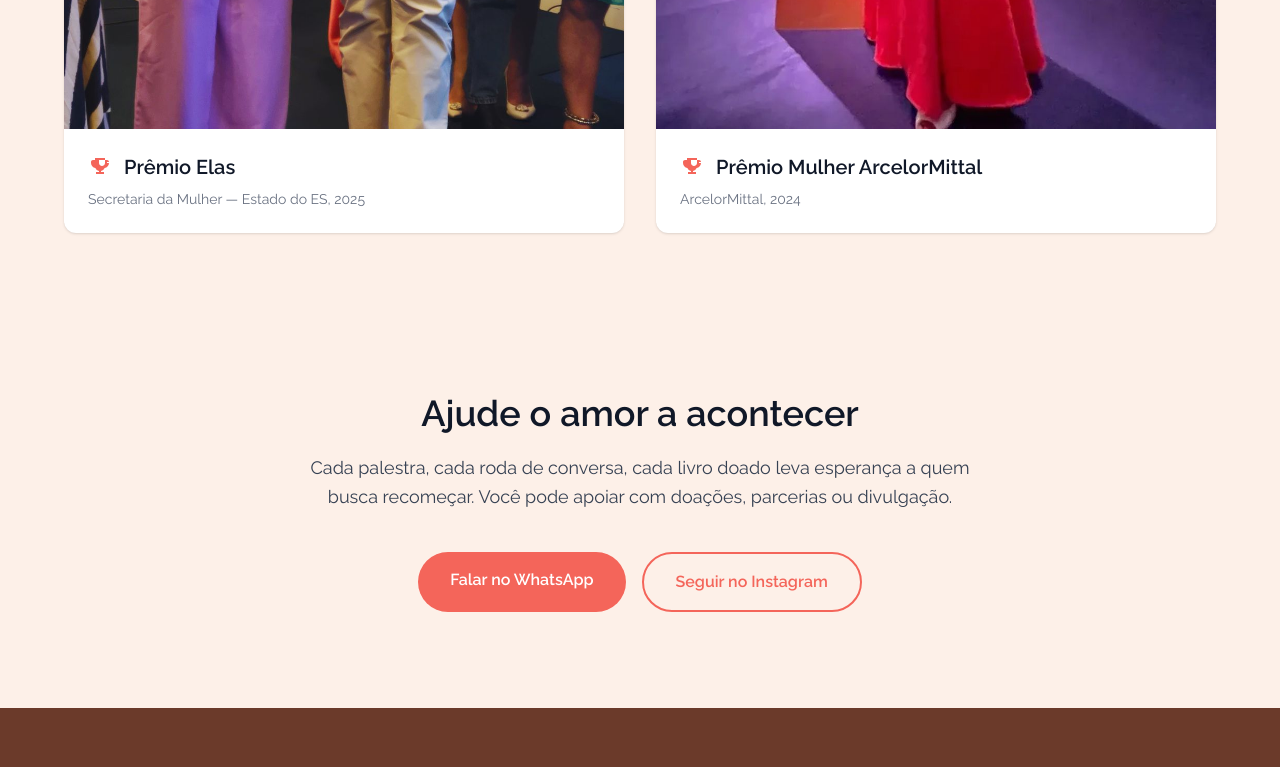
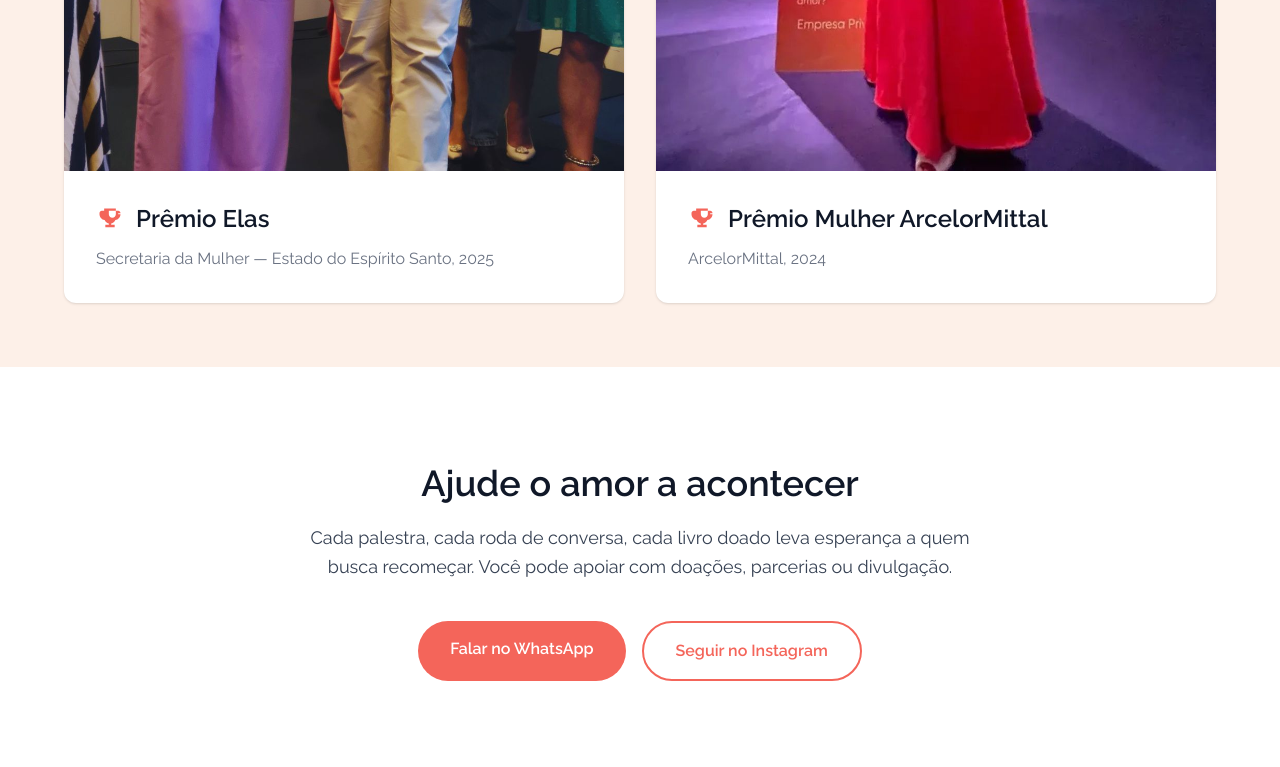
Before and after one commit to paullaflores/paulla-flores, a Next.js app: page /projetos-sociais in a window 1280 px wide. Shown: the part 3080-3847 px from the top of the page. Built offline with nearby package versions, Linux system fonts and the light colour scheme.

Commit message:
Ajustes visuais premiacoes e fundo secao ajude

```diff
--- a/src/app/projetos-sociais/page.tsx
+++ b/src/app/projetos-sociais/page.tsx
@@ -160,7 +160,7 @@ export default function ProjetosSociaisPage() {
             <h2 className="text-3xl font-semibold text-gray-900 text-center mb-4">
               Premiações
             </h2>
-            <p className="text-gray-500 text-lg italic text-center max-w-2xl mx-auto mb-12">
+            <p className="text-[#6B3A2A] text-xl text-center max-w-2xl mx-auto mb-12 leading-relaxed">
               &ldquo;Quando o amor-próprio encontra propósito, a transformação acontece. Um projeto premiado duas vezes por fortalecer mulheres e comunidades.&rdquo;
             </p>
             <div className="grid grid-cols-1 md:grid-cols-2 gap-8">
@@ -174,14 +174,14 @@ export default function ProjetosSociaisPage() {
                     className="w-full h-full object-cover"
                   />
                 </div>
-                <div className="p-6">
-                  <div className="flex items-center gap-3 mb-2">
-                    <svg className="w-6 h-6 text-[#F4655A] shrink-0" fill="currentColor" viewBox="0 0 24 24">
+                <div className="p-8">
+                  <div className="flex items-center gap-3 mb-3">
+                    <svg className="w-7 h-7 text-[#F4655A] shrink-0" fill="currentColor" viewBox="0 0 24 24">
                       <path d="M19 5h-2V3H7v2H5c-1.1 0-2 .9-2 2v1c0 2.55 1.92 4.63 4.39 4.94.63 1.5 1.98 2.63 3.61 2.96V17H8v2h8v-2h-3v-1.1c1.63-.33 2.98-1.46 3.61-2.96C19.08 12.63 21 10.55 21 8V7c0-1.1-.9-2-2-2zm-2 3c0 1.65-1.35 3-3 3s-3-1.35-3-3V5h6v3zm-10 0V7H5V7c0 1.65 1.35 3 3 3V8zm14 0h-2V7h2v1z"/>
                     </svg>
-                    <h3 className="text-xl font-semibold text-gray-900">Prêmio Elas</h3>
+                    <h3 className="text-2xl font-semibold text-gray-900">Prêmio Elas</h3>
                   </div>
-                  <p className="text-gray-500 text-sm">Secretaria da Mulher — Estado do ES, 2025</p>
+                  <p className="text-gray-500 text-base">Secretaria da Mulher — Estado do Espírito Santo, 2025</p>
                 </div>
               </div>
 
@@ -195,14 +195,14 @@ export default function ProjetosSociaisPage() {
                     className="w-full h-full object-cover"
                   />
                 </div>
-                <div className="p-6">
-                  <div className="flex items-center gap-3 mb-2">
-                    <svg className="w-6 h-6 text-[#F4655A] shrink-0" fill="currentColor" viewBox="0 0 24 24">
+                <div className="p-8">
+                  <div className="flex items-center gap-3 mb-3">
+                    <svg className="w-7 h-7 text-[#F4655A] shrink-0" fill="currentColor" viewBox="0 0 24 24">
                       <path d="M19 5h-2V3H7v2H5c-1.1 0-2 .9-2 2v1c0 2.55 1.92 4.63 4.39 4.94.63 1.5 1.98 2.63 3.61 2.96V17H8v2h8v-2h-3v-1.1c1.63-.33 2.98-1.46 3.61-2.96C19.08 12.63 21 10.55 21 8V7c0-1.1-.9-2-2-2zm-2 3c0 1.65-1.35 3-3 3s-3-1.35-3-3V5h6v3zm-10 0V7H5V7c0 1.65 1.35 3 3 3V8zm14 0h-2V7h2v1z"/>
                     </svg>
-                    <h3 className="text-xl font-semibold text-gray-900">Prêmio Mulher ArcelorMittal</h3>
+                    <h3 className="text-2xl font-semibold text-gray-900">Prêmio Mulher ArcelorMittal</h3>
                   </div>
-                  <p className="text-gray-500 text-sm">ArcelorMittal, 2024</p>
+                  <p className="text-gray-500 text-base">ArcelorMittal, 2024</p>
                 </div>
               </div>
             </div>
@@ -210,7 +210,7 @@ export default function ProjetosSociaisPage() {
         </section>
 
         {/* Seção 5 — CTA Final */}
-        <section className="py-24 bg-[#FDF0E8]">
+        <section className="py-24 bg-white">
           <div className="max-w-3xl mx-auto px-4 sm:px-6 lg:px-8 text-center">
             <h2 className="text-3xl sm:text-4xl font-semibold text-gray-900 mb-5">
               Ajude o amor a acontecer
```
